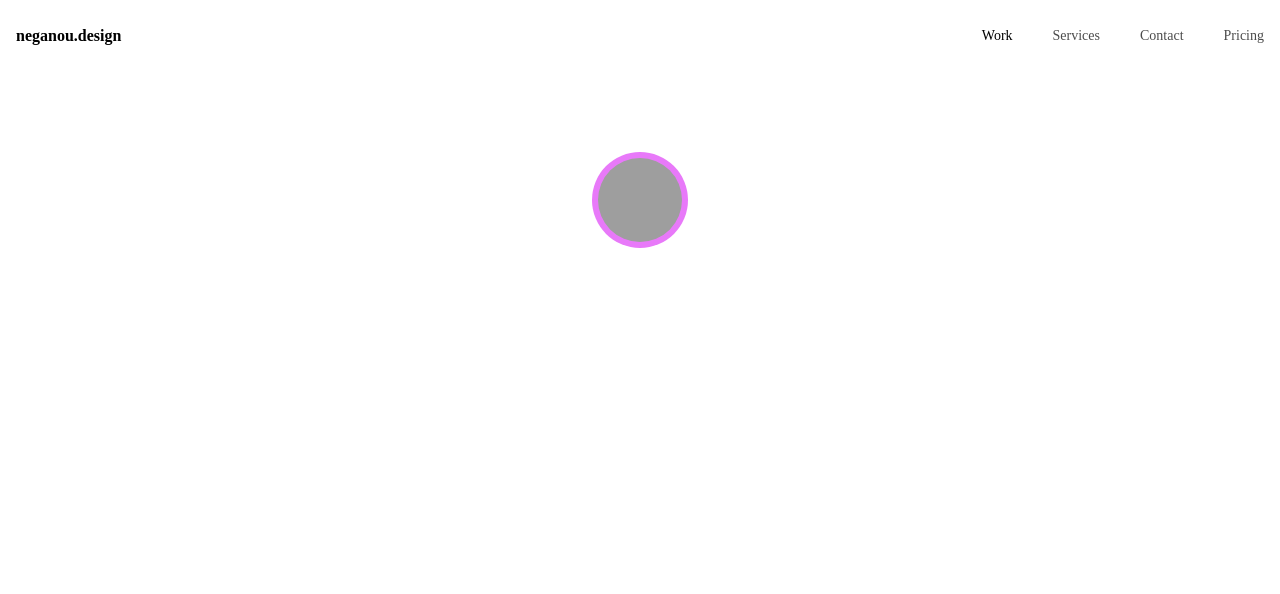
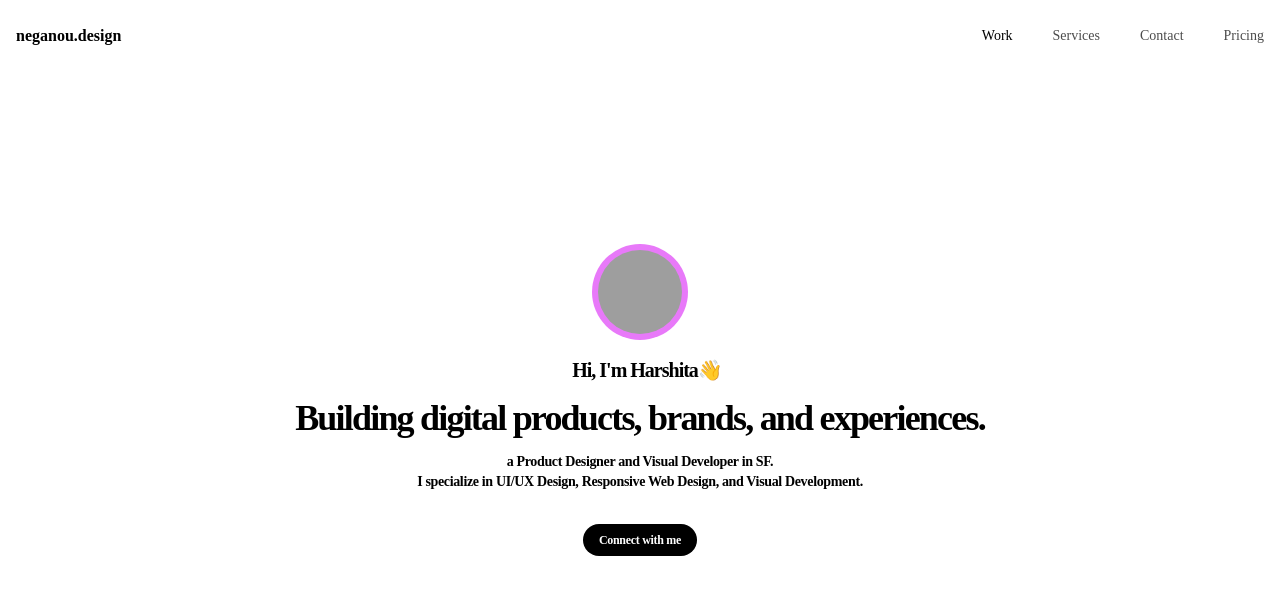
Before and after one commit to shubham2o/Tailwind-CSS, a plain HTML site: page index.html in a window 1280 px wide. Drawn offline with nearby package versions, Linux system fonts and the light colour scheme; grey boxes are pictures that could not be loaded.

Commit message:
tailwind CSS completed

```diff
--- a/index.html
+++ b/index.html
@@ -17,7 +17,7 @@
   </head>
   <body>
     <div class="main w-full h-screen bg-white font-['mona-sans']">
-      <div class="container mx-auto">
+      <div class="container w-full h-screen mx-auto relative">
         <div class="navbar w-full px-4 py-6 flex justify-between items-center">
           <h3 class="font-semibold">neganou.design</h3>
 
@@ -31,16 +31,45 @@
           <i class="ri-menu-5-line lg:hidden"></i>
         </div>
 
-        <div class="w-full flex justify-center items-center mt-20">
+        <div
+          class="absolute top-1/2 left-1/2 -translate-x-2/4 -translate-y-2/4 w-full flex flex-col items-center"
+        >
           <div
             class="image w-24 h-24 rounded-full p-1.5 flex justify-center items-center bg-fuchsia-400"
           >
             <img
-              class="w-full h-full object-cover rounded-full"
+              class="w-full h-full rounded-full object-cover"
               src="https://i.pinimg.com/236x/5a/32/fb/5a32fbd9079883b1c6b7356ba16e3146.jpg"
               alt=""
             />
           </div>
+
+          <h3
+            class="w-full mt-4 pl-3.5 tracking-tighter text-xl text-center font-semibold"
+          >
+            Hi, I'm Harshita👋
+          </h3>
+
+          <h1
+            class="w-3/4 mt-4 text-4xl tracking-tighter leading-none text-center font-semibold"
+          >
+            Building digital products, brands, and experiences.
+          </h1>
+
+          <p
+            class="w-3/4 mt-4 text-center text-sm font-semibold tracking-tight"
+          >
+            a Product Designer and Visual Developer in SF. <br />
+            I specialize in UI/UX Design, Responsive Web Design, and Visual
+            Development.
+          </p>
+
+          <button
+            class="mt-8 px-4 py-2 rounded-full bg-black text-white text-center text-xs font-semibold tracking-tight"
+            type="submit"
+          >
+            Connect with me
+          </button>
         </div>
       </div>
     </div>
```
